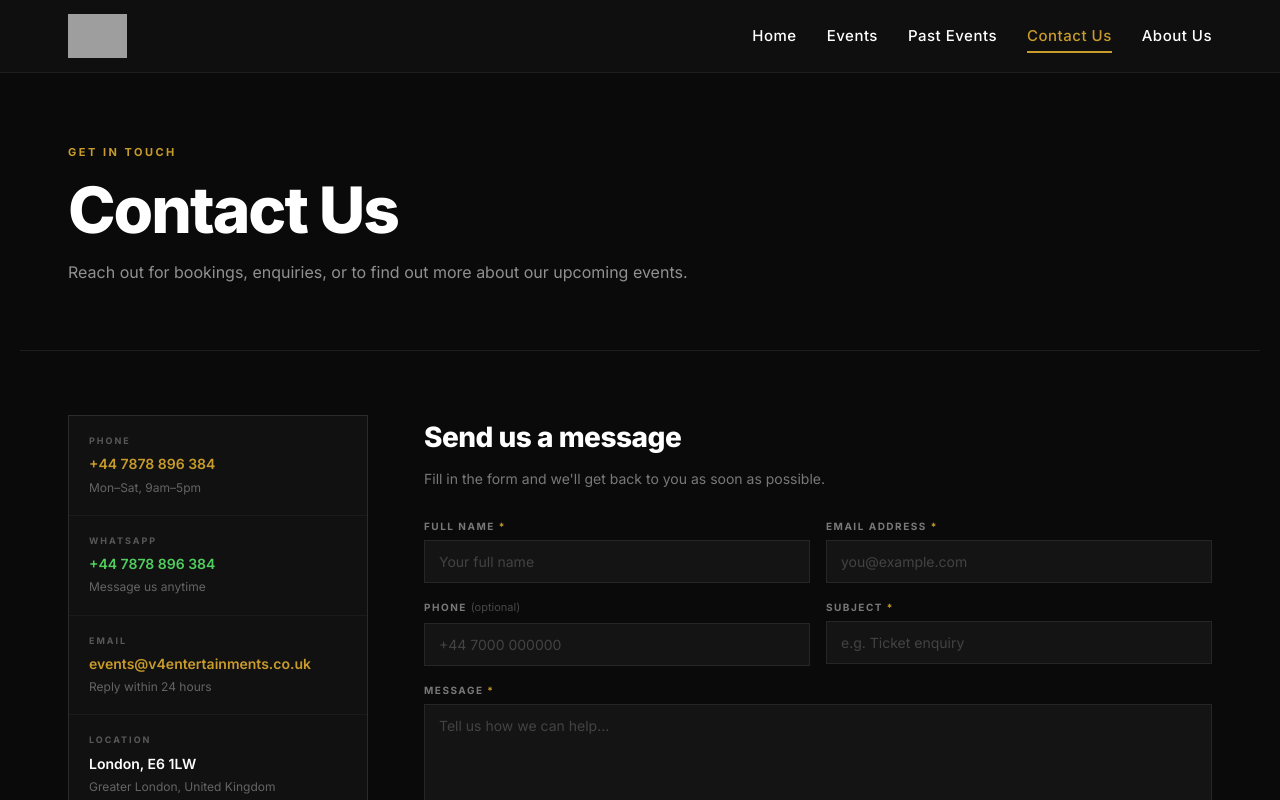
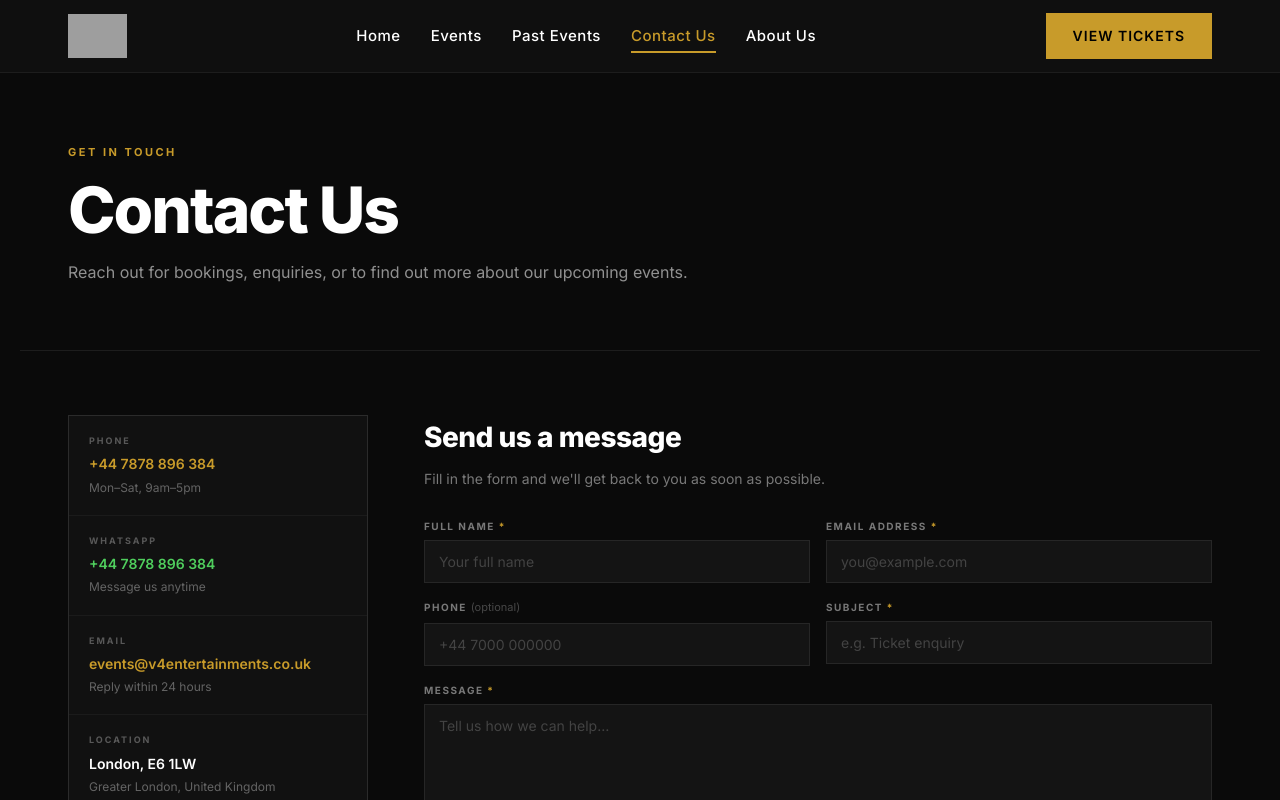
Before and after one commit to basilkbaby/event-marketing-site, an Angular app: page /contact in a window 1280 px wide. Shown: the top 800 px of the page. Built offline with nearby package versions, Linux system fonts and the light colour scheme; grey boxes are pictures that could not be loaded.

Commit message:
commit changes to events dates aathi and view ticket button added

```diff
--- a/src/app/components/header/header.component.html
+++ b/src/app/components/header/header.component.html
@@ -26,6 +26,14 @@
         </ul>
       </nav>
 
+      <!-- Header Actions -->
+      <div class="header-actions">
+        <a href="https://booking.v4entertainments.co.uk/tickets/lookup"
+           target="_blank" rel="noopener noreferrer" class="btn-ticket">
+          View Tickets
+        </a>
+      </div>
+
       <!-- Mobile Menu Button -->
       <button class="mobile-menu-btn" (click)="toggleMenu()" [class.active]="isMenuOpen">
         <span class="bar"></span>
@@ -49,6 +57,11 @@
           </li>
         }
       </ul>
+      <a href="https://booking.v4entertainments.co.uk/tickets/lookup"
+         target="_blank" rel="noopener noreferrer"
+         class="btn-ticket-mobile" (click)="closeMenu()">
+        View Tickets
+      </a>
     </div>
   </div>
 </header>
--- a/src/core/services/event.service.ts
+++ b/src/core/services/event.service.ts
@@ -174,11 +174,11 @@ export class EventService {
         {
           id: 308,
           date: '19 December, 2026',
-          venue: 'Venue To Be Announced',
-          city: 'Dublin',
+          venue: 'The Hub',
+          city: 'Kilkenny, Ireland',
           time: 'Gates 5:00 PM · Show 6:00 PM',
           status: 'on-sale',
-          bookingUrl: 'https://www.tickettailor.com/events/jaksquareeventsllp',
+          bookingUrl: 'https://nexaevents.ie/newsite/index.html',
           comingSoon: false
         },
         {
@@ -190,15 +190,6 @@ export class EventService {
           status: 'on-sale',
           bookingUrl: 'https://www.tickettailor.com/events/jaksquareeventsllp/2348479',
           comingSoon: false
-        },
-        {
-          id: 310,
-          date: '21 December, 2026',
-          venue: 'Venue To Be Announced',
-          city: 'Kilkenny, Ireland',
-          time: 'Gates 6:00 PM · Show 7:00 PM',
-          status: 'on-sale',
-          comingSoon: true
         }
       ],
       image: 'https://eventmanagementimages.blob.core.windows.net/v4-entertainment/mentalist-aathi.jpeg'
```
